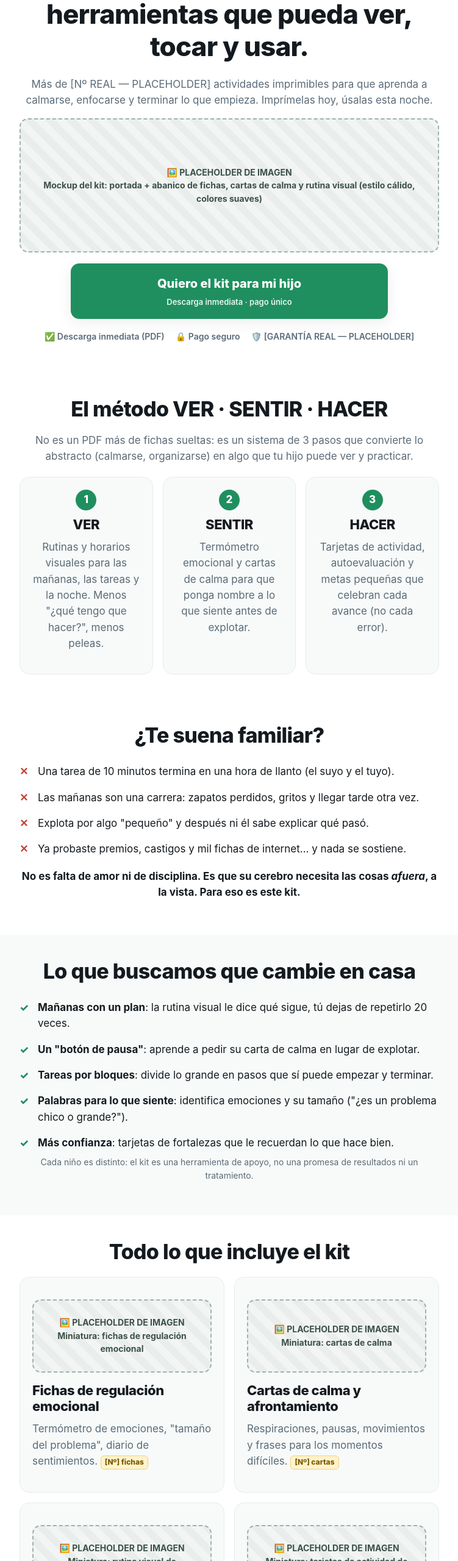
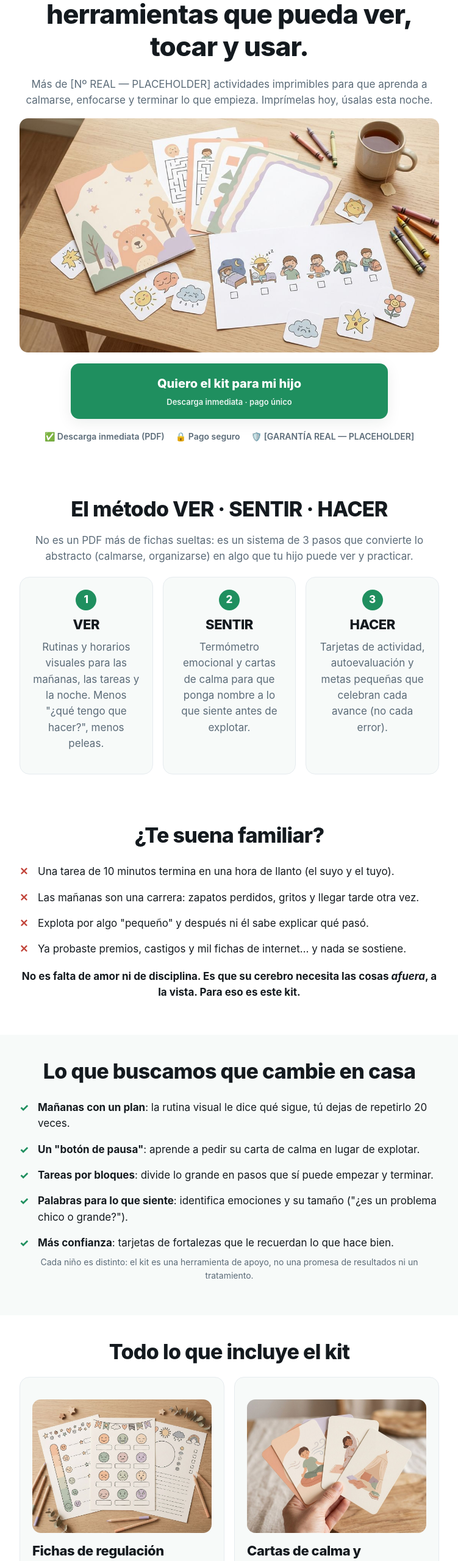
Before and after one commit to sparda2/kit-calma-y-foco, a plain HTML site: page index.html in a window 1280 px wide. Shown: the part 240-2800 px from the top of the page at 61% size, without its empty margins (264-1015 px from the left). Drawn offline with Linux system fonts and the light colour scheme.

Commit message:
Agregar imágenes generadas con Google Flow

```diff
--- a/index.html
+++ b/index.html
@@ -112,7 +112,7 @@
   <span class="eyebrow">Para mamás, papás y docentes de niños de 5 a 12 años con TDAH</span>
   <h1>Tu hijo con TDAH no necesita más regaños. Necesita herramientas que pueda ver, tocar y usar.</h1>
   <p class="muted">Más de [Nº REAL — PLACEHOLDER] actividades imprimibles para que aprenda a calmarse, enfocarse y terminar lo que empieza. Imprímelas hoy, úsalas esta noche.</p>
-  <div class="ph " role="img" aria-label="Mockup del kit: portada + abanico de fichas, cartas de calma y rutina visual (estilo cálido, colores suaves)">🖼️ PLACEHOLDER DE IMAGEN<br>Mockup del kit: portada + abanico de fichas, cartas de calma y rutina visual (estilo cálido, colores suaves)</div>
+  <img src="assets/images/01-hero.jpg" alt="Mockup del kit: portada + abanico de fichas, cartas de calma y rutina visual (estilo cálido, colores suaves)" loading="lazy" style="display:block;width:100%;height:auto;border-radius:14px;margin:16px auto">
   <a class="cta" data-cta="checkout" href="#CHECKOUT_URL">Quiero el kit para mi hijo<small>Descarga inmediata · pago único</small></a>
   <div class="trust"><span>✅ Descarga inmediata (PDF)</span><span>🔒 Pago seguro</span><span>🛡️ [GARANTÍA REAL — PLACEHOLDER]</span></div>
 </div></header>
@@ -157,12 +157,12 @@
 <section class="section"><div class="wrap">
   <h2 class="center">Todo lo que incluye el kit</h2>
   <div class="grid cols-2" style="margin-top:20px">
-    <div class="card"><div class="ph sm" role="img" aria-label="Miniatura: fichas de regulación emocional">🖼️ PLACEHOLDER DE IMAGEN<br>Miniatura: fichas de regulación emocional</div><h3>Fichas de regulación emocional</h3><p class="muted">Termómetro de emociones, "tamaño del problema", diario de sentimientos. <span class="tag">[Nº] fichas</span></p></div>
-    <div class="card"><div class="ph sm" role="img" aria-label="Miniatura: cartas de calma">🖼️ PLACEHOLDER DE IMAGEN<br>Miniatura: cartas de calma</div><h3>Cartas de calma y afrontamiento</h3><p class="muted">Respiraciones, pausas, movimientos y frases para los momentos difíciles. <span class="tag">[Nº] cartas</span></p></div>
-    <div class="card"><div class="ph sm" role="img" aria-label="Miniatura: rutina visual de mañana/noche">🖼️ PLACEHOLDER DE IMAGEN<br>Miniatura: rutina visual de mañana/noche</div><h3>Rutinas y horarios visuales</h3><p class="muted">Mañana, tarde de tareas y noche; planificador semanal y temporizador visual.</p></div>
-    <div class="card"><div class="ph sm" role="img" aria-label="Miniatura: tarjetas de actividad de foco">🖼️ PLACEHOLDER DE IMAGEN<br>Miniatura: tarjetas de actividad de foco</div><h3>Tarjetas de actividad para el foco</h3><p class="muted">Juegos cortos de atención, memoria de trabajo y organización. <span class="tag">[Nº] tarjetas</span></p></div>
-    <div class="card"><div class="ph sm" role="img" aria-label="Miniatura: hoja de metas y autoevaluación">🖼️ PLACEHOLDER DE IMAGEN<br>Miniatura: hoja de metas y autoevaluación</div><h3>Autoevaluación y metas pequeñas</h3><p class="muted">"¿Cómo me fue hoy?", metas semanales y tabla de logros con refuerzo positivo.</p></div>
-    <div class="card"><div class="ph sm" role="img" aria-label="Miniatura: pósters iceberg TDAH + funciones ejecutivas">🖼️ PLACEHOLDER DE IMAGEN<br>Miniatura: pósters iceberg TDAH + funciones ejecutivas</div><h3>Pósters para casa y aula</h3><p class="muted">"El iceberg del TDAH" (lo que no se ve) y "Mi mapa de funciones ejecutivas".</p></div>
+    <div class="card"><img src="assets/images/02-fichas-emociones.jpg" alt="Miniatura: fichas de regulación emocional" loading="lazy" style="display:block;width:100%;height:auto;border-radius:14px;margin:16px auto"><h3>Fichas de regulación emocional</h3><p class="muted">Termómetro de emociones, "tamaño del problema", diario de sentimientos. <span class="tag">[Nº] fichas</span></p></div>
+    <div class="card"><img src="assets/images/03-cartas-calma.jpg" alt="Miniatura: cartas de calma" loading="lazy" style="display:block;width:100%;height:auto;border-radius:14px;margin:16px auto"><h3>Cartas de calma y afrontamiento</h3><p class="muted">Respiraciones, pausas, movimientos y frases para los momentos difíciles. <span class="tag">[Nº] cartas</span></p></div>
+    <div class="card"><img src="assets/images/04-rutina-visual.jpg" alt="Miniatura: rutina visual de mañana/noche" loading="lazy" style="display:block;width:100%;height:auto;border-radius:14px;margin:16px auto"><h3>Rutinas y horarios visuales</h3><p class="muted">Mañana, tarde de tareas y noche; planificador semanal y temporizador visual.</p></div>
+    <div class="card"><img src="assets/images/05-tarjetas-foco.jpg" alt="Miniatura: tarjetas de actividad de foco" loading="lazy" style="display:block;width:100%;height:auto;border-radius:14px;margin:16px auto"><h3>Tarjetas de actividad para el foco</h3><p class="muted">Juegos cortos de atención, memoria de trabajo y organización. <span class="tag">[Nº] tarjetas</span></p></div>
+    <div class="card"><img src="assets/images/06-metas.jpg" alt="Miniatura: hoja de metas y autoevaluación" loading="lazy" style="display:block;width:100%;height:auto;border-radius:14px;margin:16px auto"><h3>Autoevaluación y metas pequeñas</h3><p class="muted">"¿Cómo me fue hoy?", metas semanales y tabla de logros con refuerzo positivo.</p></div>
+    <div class="card"><img src="assets/images/07-posters.jpg" alt="Miniatura: pósters iceberg TDAH + funciones ejecutivas" loading="lazy" style="display:block;width:100%;height:auto;border-radius:14px;margin:16px auto"><h3>Pósters para casa y aula</h3><p class="muted">"El iceberg del TDAH" (lo que no se ve) y "Mi mapa de funciones ejecutivas".</p></div>
   </div>
   <a class="cta" data-cta="checkout" href="#CHECKOUT_URL">Sí, quiero las herramientas<small>PDF imprimible · tamaño carta y A4 [CONFIRMAR]</small></a>
 </div></section>
@@ -214,7 +214,7 @@
 
 <!-- 10. GARANTÍA (el competidor se contradice: "full refund anytime" vs "all sales final". Aquí va UNA garantía real.) -->
 <section class="section"><div class="wrap guarantee">
-  <div class="ph sm" role="img" aria-label="Sello de garantía">🖼️ PLACEHOLDER DE IMAGEN<br>Sello de garantía</div>
+  <img src="assets/images/08-sello-garantia.jpg" alt="Sello de garantía" loading="lazy" style="display:block;width:100%;max-width:180px;height:auto;border-radius:14px;margin:16px auto">
   <div><h2>[GARANTÍA REAL — PLACEHOLDER]</h2><p class="muted">Ejemplo de formato: "Si en 14 días usaste el kit y no te sirvió, escríbenos a [EMAIL] y te devolvemos el 100%." Pon aquí la condición exacta que vas a cumplir — y la misma en tu política de reembolso.</p></div>
 </div></section>
 
```
Also changed, not shown: downsell-1.html (+1 -1 lines), upsell-1.html (+1 -1 lines), assets/images/01-hero.jpg (added), assets/images/02-fichas-emociones.jpg (added), assets/images/03-cartas-calma.jpg (added), assets/images/04-rutina-visual.jpg (added), assets/images/05-tarjetas-foco.jpg (added), assets/images/06-metas.jpg (added), assets/images/07-posters.jpg (added), assets/images/08-sello-garantia.jpg (added), assets/images/09-upsell-biblioteca.jpg (added), assets/images/10-downsell-familia.jpg (added).
